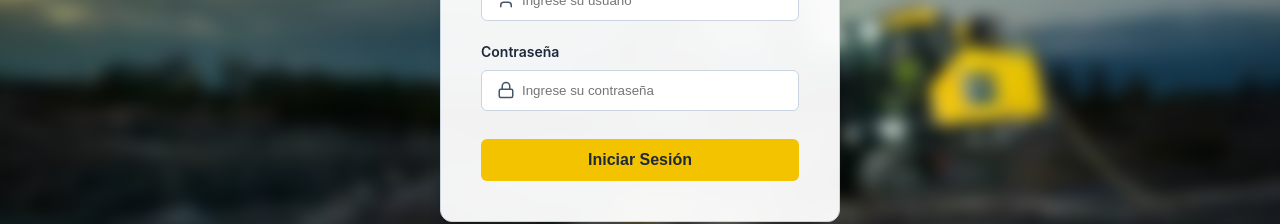
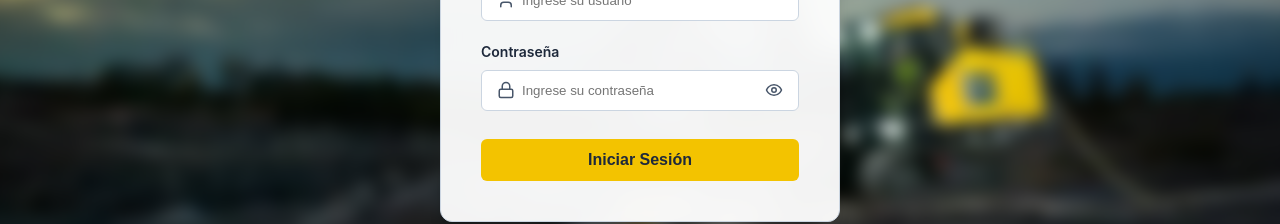
Before and after one commit to jbaldeonu/reportemrs, a React (Vite) app: page /#/login in a window 1280 px wide. Shown: the part 415-639 px from the top of the page. Built offline with nearby package versions, Linux system fonts and the light colour scheme.

Commit message:
Add password visibility toggle

```diff
--- a/src/pages/Login.tsx
+++ b/src/pages/Login.tsx
@@ -1,11 +1,12 @@
 import React, { useState } from 'react';
 import { useNavigate } from 'react-router-dom';
 import { useStore } from '../store/useStore';
-import { Lock, User } from 'lucide-react';
+import { Lock, User, Eye, EyeOff } from 'lucide-react';
 
 export default function Login() {
   const [username, setUsername] = useState('');
   const [password, setPassword] = useState('');
+  const [showPassword, setShowPassword] = useState(false);
   const [error, setError] = useState('');
 
   const login = useStore((state) => state.login);
@@ -68,12 +69,21 @@
             <div className="input-wrapper">
               <Lock size={18} className="input-icon" />
               <input
-                type="password"
+                type={showPassword ? "text" : "password"}
                 value={password}
                 onChange={(e) => setPassword(e.target.value)}
                 placeholder="Ingrese su contraseña"
+                className="password-input"
                 required
               />
+              <button
+                type="button"
+                className="password-toggle-btn"
+                onClick={() => setShowPassword(!showPassword)}
+                tabIndex={-1}
+              >
+                {showPassword ? <EyeOff size={18} /> : <Eye size={18} />}
+              </button>
             </div>
           </div>
 
--- a/src/styles/index.css
+++ b/src/styles/index.css
@@ -157,6 +157,26 @@
 
 .input-wrapper input:focus {
   border-color: var(--text-primary);
+}
+
+.password-toggle-btn {
+  position: absolute;
+  right: 1rem;
+  background: none;
+  border: none;
+  color: var(--text-secondary);
+  cursor: pointer;
+  display: flex;
+  align-items: center;
+  padding: 0;
+}
+
+.password-toggle-btn:hover {
+  color: var(--text-primary);
+}
+
+.input-wrapper input.password-input {
+  padding-right: 2.5rem;
 }
 
 .login-btn {
```
